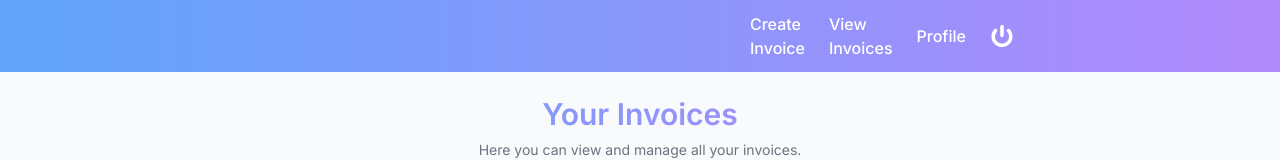
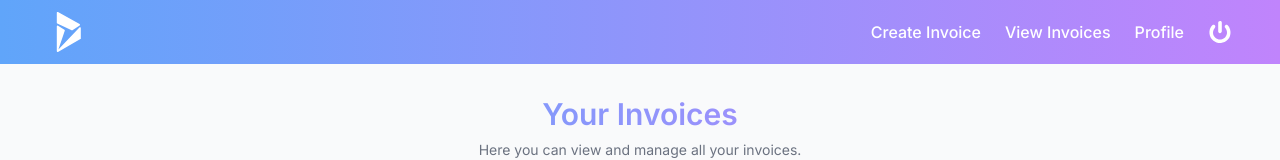
Before and after one commit to RuslanAdyghe/InvoiceGenerator, a React (Vite) app in the folder frontend/: page /view-invoices in a window 1280 px wide. Shown: the top 160 px of the page. Built offline with nearby package versions, Linux system fonts and the light colour scheme; no server answers.

Commit message:
fixed padding issue for navbar

```diff
--- a/frontend/src/components/NavBar.jsx
+++ b/frontend/src/components/NavBar.jsx
@@ -23,7 +23,8 @@ function NavBar() {
 
   return (
     <>
-      <nav className="w-full bg-gradient-to-r from-blue-400 to-purple-400 flex justify-between p-3 md:px-[750px] fixed top-0 z-50">
+      <nav className="w-full bg-gradient-to-r from-blue-400 to-purple-400 fixed top-0 z-50">
+        <div className="max-w-7xl mx-auto flex justify-between items-center p-3 md:px-12">
           <img src={logoIcon} alt="Logo" className="h-10 w-10 cursor-pointer" onClick={() => navigate("/dashboard")} />
           <img src={hamburgerIcon} alt="Hamburger" className="h-10 w-10 md:hidden" onClick={toggleMenu} />
           <div className="hidden md:flex gap-6 items-center">
@@ -31,6 +32,7 @@ function NavBar() {
             <Link to="/view-invoices" className="text-white hover:text-gray-200 font-medium transition-colors">View Invoices</Link>
             <Link to="/profile" className="text-white hover:text-gray-200 font-medium transition-colors">Profile</Link>
             <img src={logoutIcon} alt="Logout" className="h-6 w-6 cursor-pointer" onClick={handleLogout} />
+          </div>
         </div>
       </nav>
       <div className="md:hidden">
```
Lines whose indentation alone changed are shown as unchanged.
